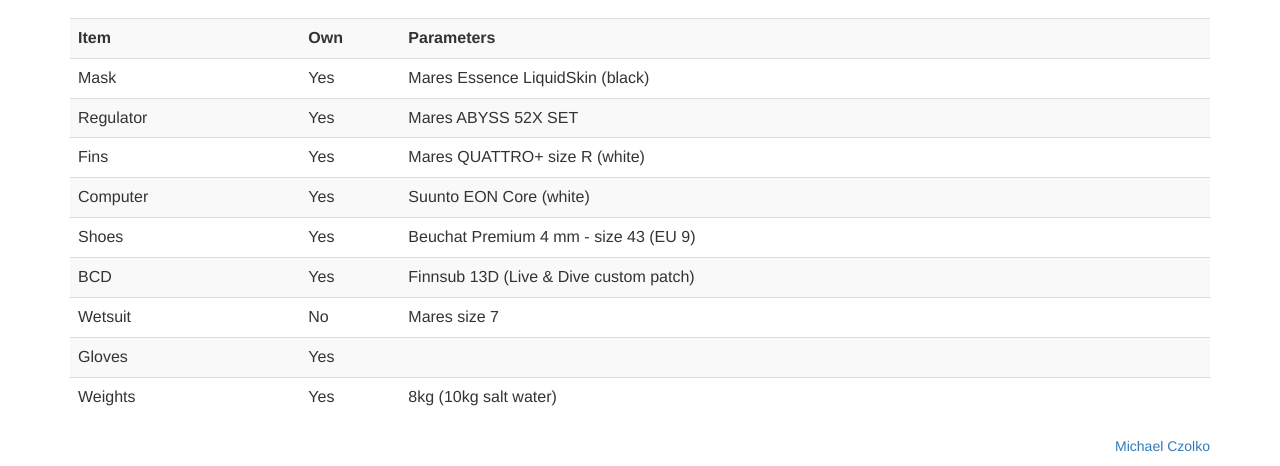
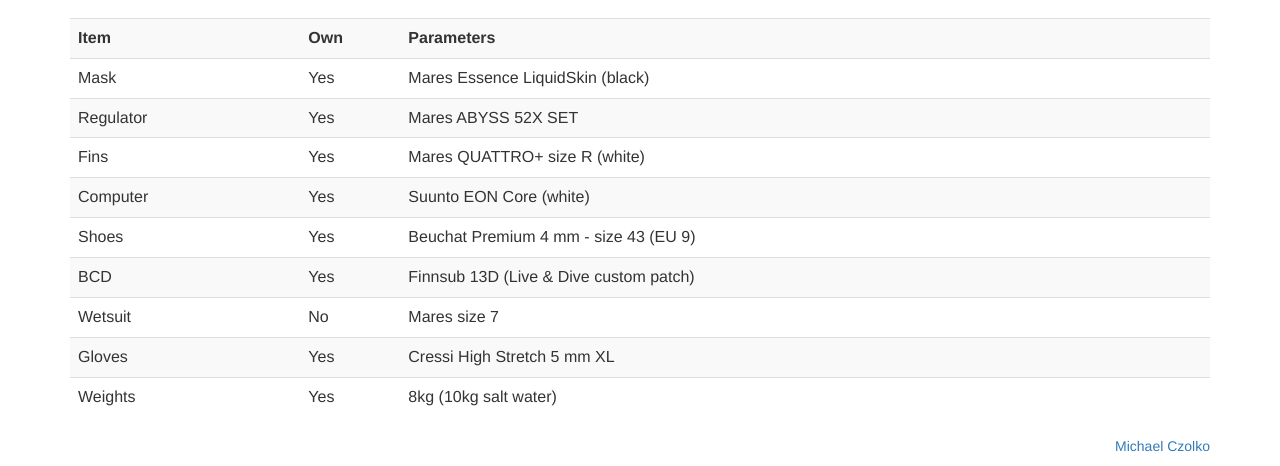
Before and after one commit to mCzolko/mCzolko.github.io, a plain HTML site: page diving.html in a window 1280 px wide. Shown: the part 534-1000 px from the top of the page. Drawn offline with nearby package versions, Linux system fonts and the light colour scheme.

Commit message:
Update diving.html

```diff
--- a/diving.html
+++ b/diving.html
@@ -120,7 +120,7 @@
           <tr>
             <td>Gloves</td>
             <td>Yes</td>
-            <td></td>
+            <td>Cressi High Stretch 5 mm XL</td>
           </tr>
           <tr>
             <td>Weights</td>
```
